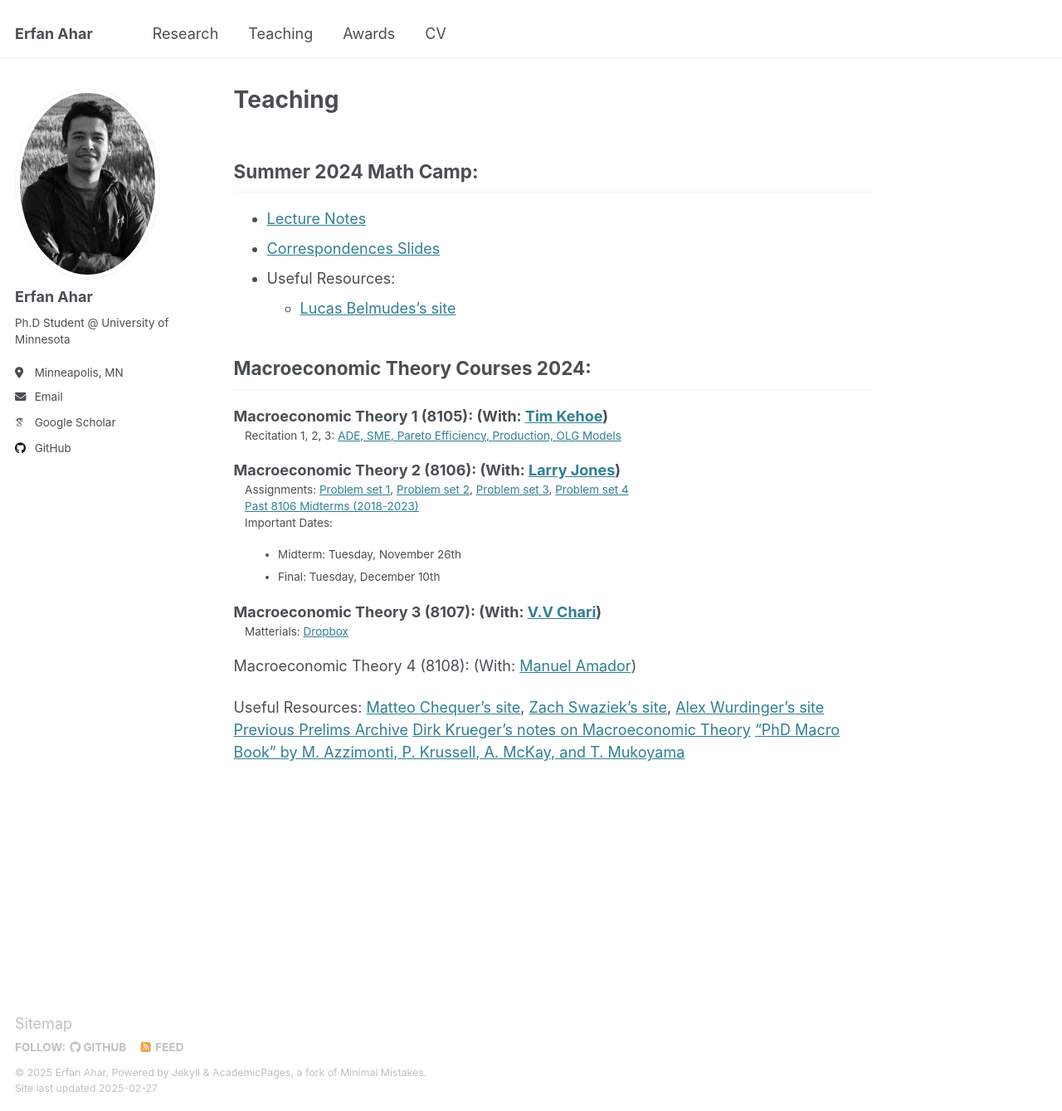
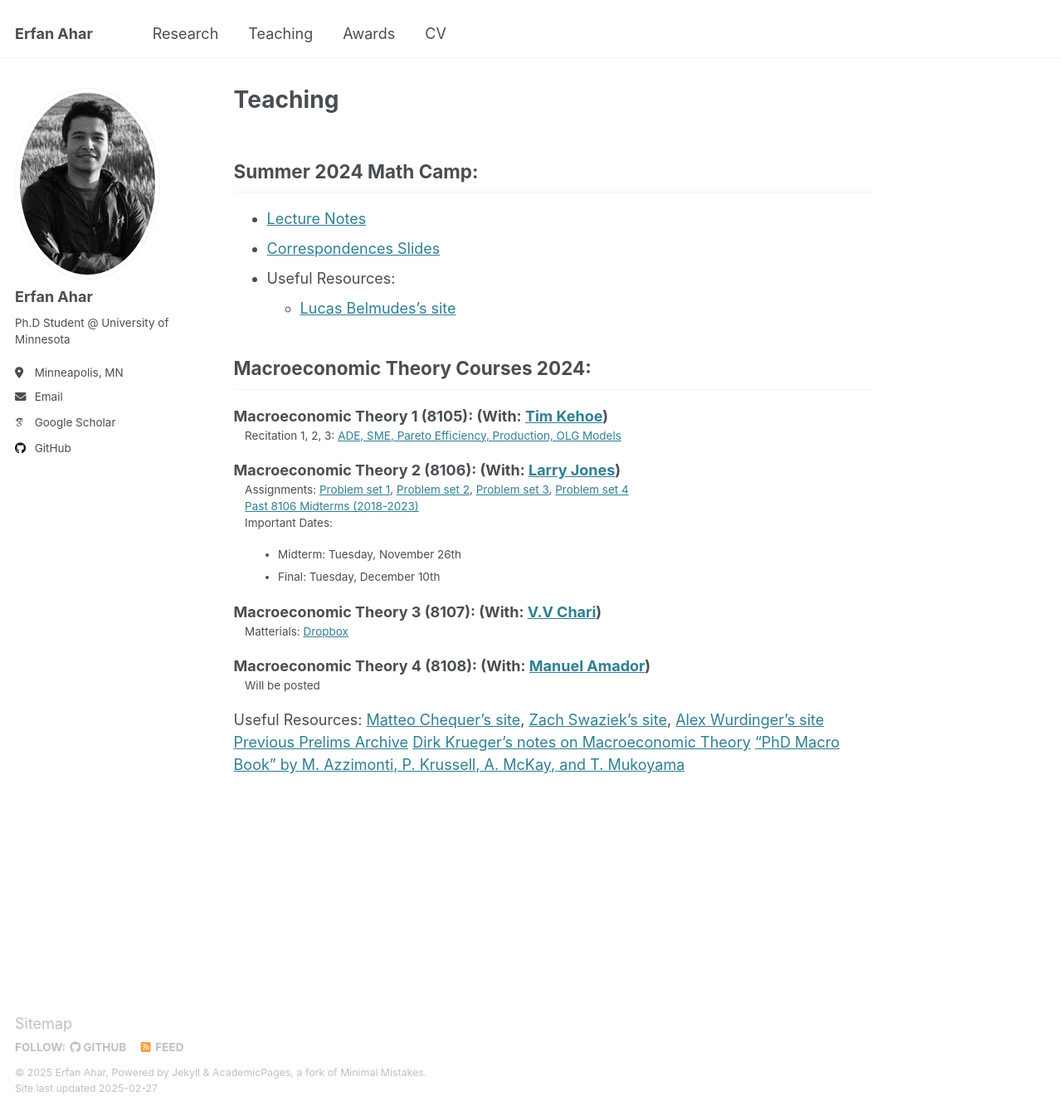
Before and after one commit to ErfanAhar/erfanahar.github.io, a Jekyll site: the page built from _pages/teaching.md, in a window 1280 px wide and 1339 px high. Shown: the whole window at 83% size. Built offline with Jekyll 4.4.1, drawn with Linux system fonts in a browser that asks for light colours; some web fonts are replaced.

Commit message:
Update teaching.md

```diff
--- a/_pages/teaching.md
+++ b/_pages/teaching.md
@@ -27,7 +27,7 @@ Macroeconomic Theory 3 (8107): (With: [V.V Chari](https://sites.google.com/umn.e
 : Matterials: [Dropbox](https://www.dropbox.com/scl/fo/uyurufl89g833htvujd47/ACeMvge3Lg2mAliQ9baCg4s?rlkey=bkejnuwszm7r55je0u6xfaqmd&st=01dnzm46&dl=0)
 
 Macroeconomic Theory 4 (8108): (With: [Manuel Amador](https://manuelamador.me/))
-
+: Will be posted
 
 Useful Resources:
 [Matteo Chequer's site](https://sites.google.com/view/matteobchequer), [Zach Swaziek's site](https://sites.google.com/view/zach-swaziek/home?authuser=1), [Alex Wurdinger's site](https://sites.google.com/view/alexwurdinger/home?authuser=0)
```
